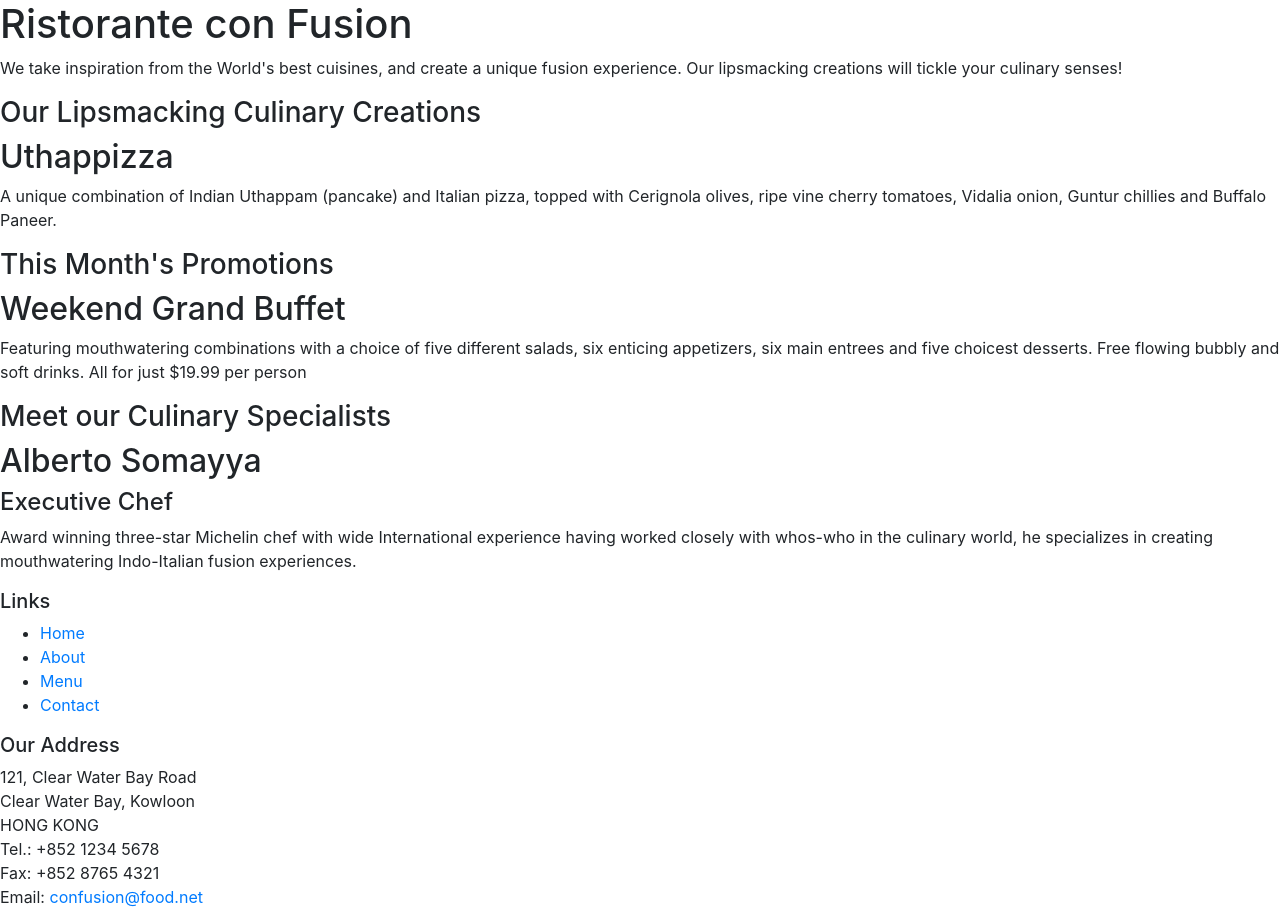
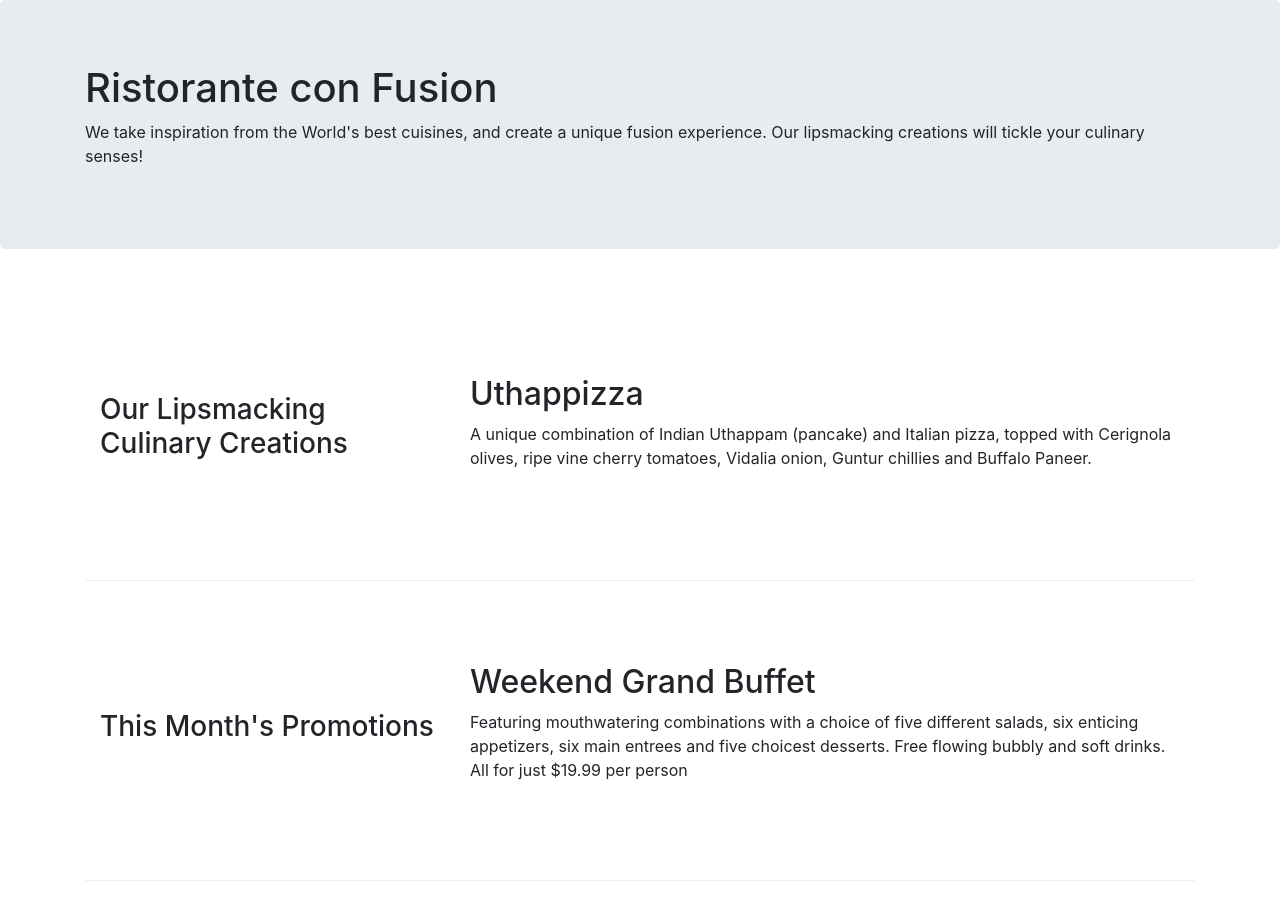
Before and after one commit to kamalyadav11/Bootstrap-Practice, a website: page index.html in a window 1280 px wide. Shown: the top 924 px of the page. Drawn offline with nearby package versions, Linux system fonts and the light colour scheme.

Commit message:
Added css

```diff
--- /dev/null
+++ b/css/styles.css
@@ -0,0 +1,30 @@
+.row-header{
+  margin: 0px auto;
+  padding: 0px auto;
+}
+
+.row-content{
+  margin: 0px auto;
+  padding: 50px 0px 50px 0px;
+  border-bottom: 1px ridge;
+  min-height: 300px;
+}
+
+.footer {
+  background-color: #D4D4D4;
+  margin: 0px auto;
+  padding: 20px 0px 20px 0px;
+}
+
+/* .jumbotron {
+  padding: 70px 30px 70px 30px;
+  margin: 0px auto;
+  background: violet;
+  color: floralwhite;
+} */
+
+address {
+  font-size: 80%;
+  margin: 0px;
+  color: #0f0f0f;
+}
--- a/index.html
+++ b/index.html
@@ -9,51 +9,52 @@
 
     <!-- Bootstrap CSS -->
     <link rel="stylesheet" href="node_modules/bootstrap/dist/css/bootstrap.min.css">
+    <link rel="stylesheet" href="/css/styles.css">
     <title>Ristorante Con Fusion</title>
 </head>
 
 <body>
 
     <header>
-        <div>
-            <div>
-                <div>
+        <div class="jumbotron">
+            <div class="container">
+                <div class="row row-header">
                     <h1>Ristorante con Fusion</h1>
                     <p>We take inspiration from the World's best cuisines, and create a unique fusion experience. Our lipsmacking creations will tickle your culinary senses!</p>
                 </div>
-                <div>
+                <div class="col">
                 </div>
             </div>
         </div>
     </header>
 
-    <div>
-        <div>
-            <div>
+    <div class="container">
+        <div class="row row-content align-items-center">
+            <div class="col-md-4 col-sm-4 flex-last">
                 <h3>Our Lipsmacking Culinary Creations</h3>
             </div>
-            <div>
+            <div class="col-md-8 col-sm-6 flex-first">
                 <h2>Uthappizza</h2>
                 <p>A unique combination of Indian Uthappam (pancake) and Italian pizza, topped with Cerignola olives, ripe vine cherry tomatoes, Vidalia onion, Guntur chillies and Buffalo Paneer.</p>
             </div>
         </div>
 
 
-        <div>
-            <div>
+        <div class="row row-content align-items-center">
+            <div class="col-md-4 col-sm-4">
                 <h3>This Month's Promotions</h3>
             </div>
-            <div>
+            <div class="col-md-8 col-sm-6">
                 <h2>Weekend Grand Buffet</h2>
                 <p>Featuring mouthwatering combinations with a choice of five different salads, six enticing appetizers, six main entrees and five choicest desserts. Free flowing bubbly and soft drinks. All for just $19.99 per person </p>
             </div>
         </div>
 
-        <div>
-            <div>
+        <div class="row row-content align-items-center">
+            <div class="col-md-4 col-sm-4">
                 <h3>Meet our Culinary Specialists</h3>
             </div>
-            <div>
+            <div class="col-md-8 col-sm-6">
                 <h2>Alberto Somayya</h2>
                 <h4>Executive Chef</h4>
                 <p>Award winning three-star Michelin chef with wide International experience having worked closely with whos-who in the culinary world, he specializes in creating mouthwatering Indo-Italian fusion experiences. </p>
@@ -61,19 +62,19 @@
         </div>
     </div>
 
-    <footer>
-        <div>
-            <div>
-                <div>
+    <footer class="footer">
+        <div class="container">
+            <div class="row">
+                <div class="col-md-4">
                     <h5>Links</h5>
-                    <ul>
+                    <ul class="list-unstyled">
                         <li><a href="#">Home</a></li>
                         <li><a href="#">About</a></li>
                         <li><a href="#">Menu</a></li>
                         <li><a href="#">Contact</a></li>
                     </ul>
                 </div>
-                <div>
+                <div class="col-md-6">
                     <h5>Our Address</h5>
                     <address>
 		              121, Clear Water Bay Road<br>
@@ -84,8 +85,8 @@
 		              Email: <a href="mailto:confusion@food.net">confusion@food.net</a>
 		           </address>
                 </div>
-                <div>
-                    <div>
+                <div class="col-md-2">
+                    <div style="text-align: center">
                         <a href="http://google.com/+">Google+</a>
                         <a href="http://www.facebook.com/profile.php?id=">Facebook</a>
                         <a href="http://www.linkedin.com/in/">LinkedIn</a>
@@ -95,8 +96,8 @@
                     </div>
                 </div>
            </div>
-           <div>
-                <div>
+           <div class="row justify-content-center">
+                <div class="col-auto">
                     <p>© Copyright 2015 Ristorante Con Fusion</p>
                 </div>
            </div>
```
